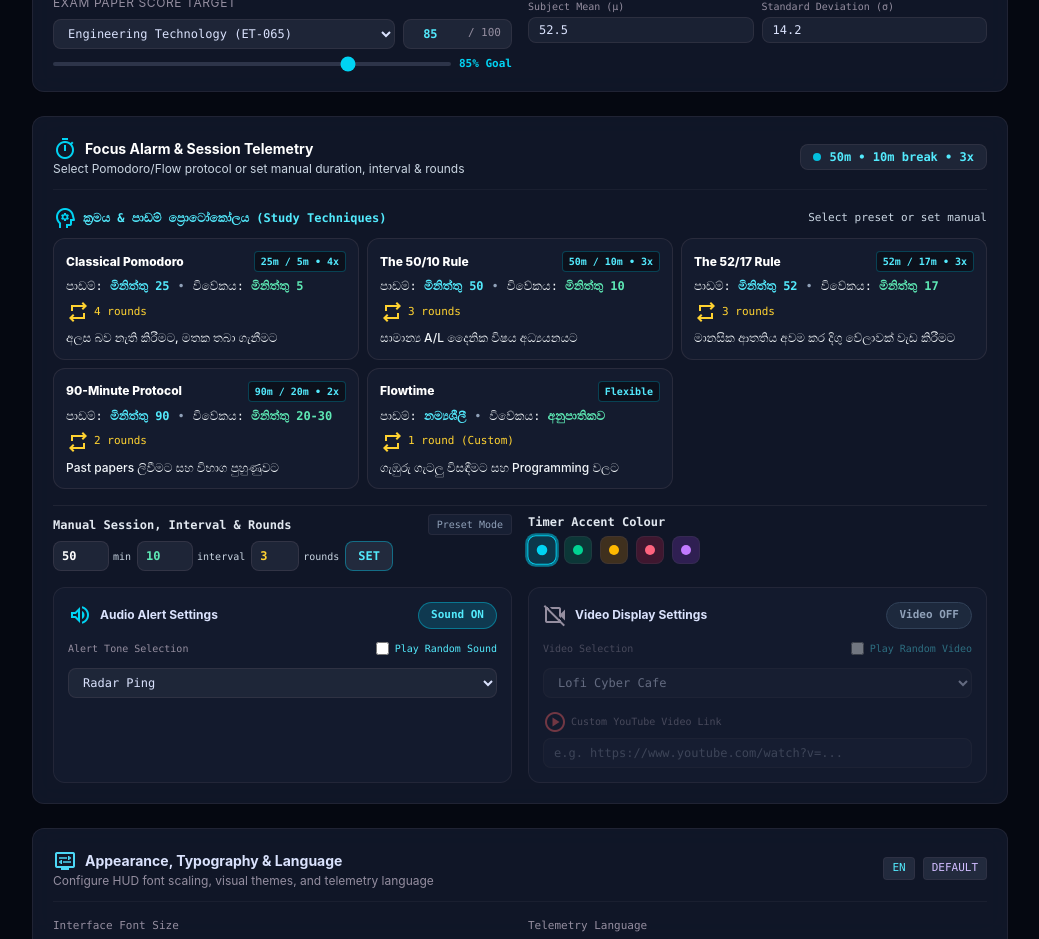
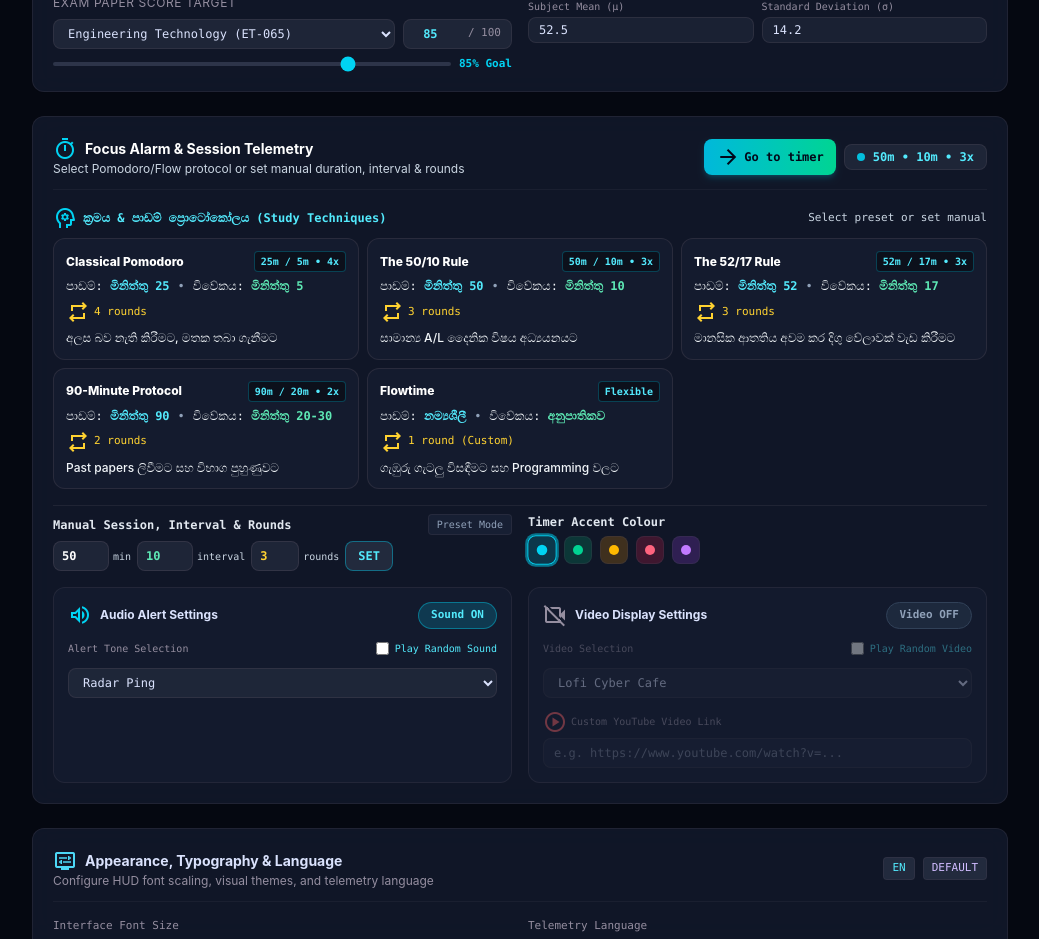
Before and after one commit to kiyamaninfo-alt/sinethmi-al-tracker, a React (Vite) app: page /profile-setup in a window 1280 px wide. Shown: the part 1880-2819 px from the top of the page, without its empty margins (120-1159 px from the left). Built offline with nearby package versions, Linux system fonts and the light colour scheme.

Commit message:
feat: add Go to timer button with hash scroll to Deep Focus Session Timer

```diff
--- a/src/components/CommandCenter/CommandCenterDashboard.jsx
+++ b/src/components/CommandCenter/CommandCenterDashboard.jsx
@@ -1,3 +1,4 @@
+import { useEffect } from 'react';
 import Header from './Header';
 import TodayPriorities from './TodayPriorities';
 import DeepFocusTimer from './DeepFocusTimer';
@@ -11,6 +12,14 @@ import WeakAreasAndPending from './WeakAreasAndPending';
 import CommandCenterFooter from './CommandCenterFooter';
 
 export default function CommandCenterDashboard() {
+  useEffect(() => {
+    if (window.location.hash) {
+      setTimeout(() => {
+        const el = document.querySelector(window.location.hash);
+        if (el) el.scrollIntoView({ behavior: 'smooth' });
+      }, 150);
+    }
+  }, []);
   return (
     <div className="min-h-screen bg-[#050811] text-slate-200 antialiased selection:bg-neon-cyan/20 selection:text-neon-cyan relative">
       {/* Ambient background decorative light grids */}
--- a/src/components/CommandCenter/DeepFocusTimer.jsx
+++ b/src/components/CommandCenter/DeepFocusTimer.jsx
@@ -16,7 +16,7 @@ export default function DeepFocusTimer() {
   const { openModal, renderModal } = useSubjectLessonSelection(timer);
 
   return (
-    <section className="lg:col-span-7 glass-panel rounded-3xl p-6 sm:p-7 relative overflow-hidden flex flex-col justify-between">
+    <section id="deep-focus-timer" className="lg:col-span-7 glass-panel rounded-3xl p-6 sm:p-7 relative overflow-hidden flex flex-col justify-between scroll-mt-24">
       <FocusTimerHeader isMuted={timer.isMuted} onToggleMute={() => timer.setIsMuted(!timer.isMuted)} />
 
       <SubjectLessonDisplay
--- a/src/components/ProfileSetup/AlarmSettingsCard.jsx
+++ b/src/components/ProfileSetup/AlarmSettingsCard.jsx
@@ -1,14 +1,14 @@
+import { useNavigate } from 'react-router-dom';
 import { DEFAULT_ALARM_SETTINGS } from '../../constants/alarmSettings';
 import StudyTechniqueSelector from './StudyTechniqueSelector';
 import AlarmDurationAndColor from './AlarmDurationAndColor';
 import AlarmMediaSettingsGrid from './AlarmMediaSettingsGrid';
 
 export default function AlarmSettingsCard({ settings = {}, onChange }) {
+  const navigate = useNavigate();
   const current = { ...DEFAULT_ALARM_SETTINGS, ...settings };
 
-  const update = (key, val) => {
-    onChange({ ...current, [key]: val });
-  };
+  const update = (key, val) => onChange({ ...current, [key]: val });
 
   const handleSelectTechnique = (tech) => {
     const brkNum = tech.breakMinutes || parseInt(tech.breakTime, 10) || 10;
@@ -41,11 +41,19 @@ export default function AlarmSettingsCard({ settings = {}, onChange }) {
           </h3>
           <p className="text-xs text-slate-300">Select Pomodoro/Flow protocol or set manual duration, interval &amp; rounds</p>
         </div>
-        <div className="text-xs font-mono px-3 py-1 rounded-lg bg-surface-container-high/80 border border-outline-variant/40 flex items-center gap-2">
-          <span className="w-2 h-2 rounded-full bg-cyan-400 animate-pulse" />
-          <span className="text-cyan-300 font-bold">
-            {current.durationMinutes}m &bull; {current.breakMinutes || '10m'} break &bull; {current.rounds || 3}x
-          </span>
+        <div className="flex items-center gap-2">
+          <button
+            type="button"
+            onClick={() => navigate('/command-center#deep-focus-timer')}
+            className="px-3 py-1.5 rounded-lg bg-gradient-to-r from-cyan-500 to-emerald-400 hover:brightness-110 text-slate-950 text-xs font-mono font-bold flex items-center gap-1 shadow-md shadow-cyan-500/20 active:scale-95 transition cursor-pointer"
+          >
+            <span className="material-symbols-outlined text-[15px]">arrow_forward</span>
+            <span>Go to timer</span>
+          </button>
+          <div className="text-xs font-mono px-3 py-1 rounded-lg bg-surface-container-high/80 border border-outline-variant/40 flex items-center gap-2">
+            <span className="w-2 h-2 rounded-full bg-cyan-400 animate-pulse" />
+            <span className="text-cyan-300 font-bold">{current.durationMinutes}m &bull; {current.breakMinutes || '10m'} &bull; {current.rounds || 3}x</span>
+          </div>
         </div>
       </div>
 
```
